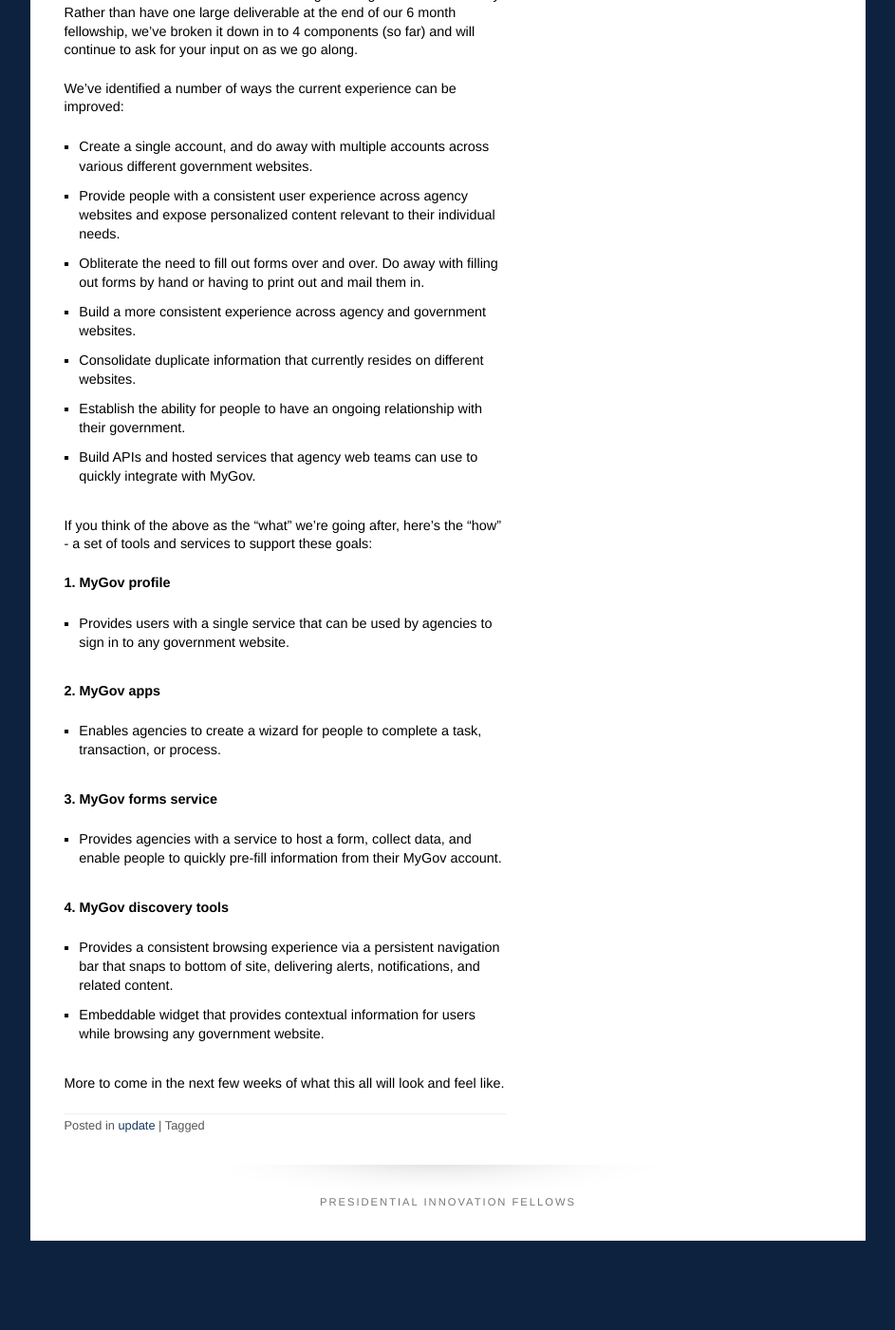
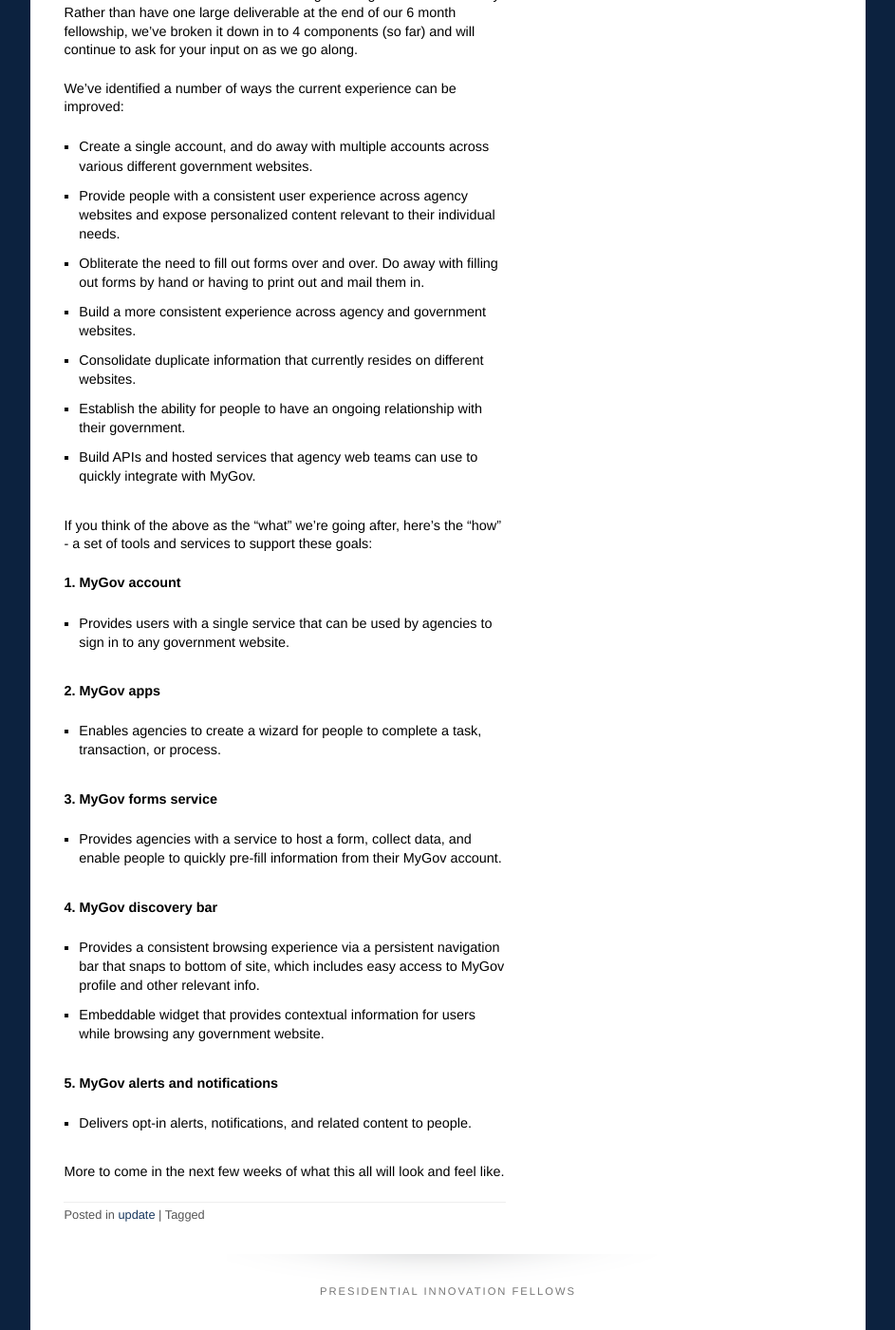
Before and after one commit to presidential-innovation-fellows/mygov, a Jekyll site: the page built from _posts/2012-09-18-your-filename.md, in a window 1280 px wide and 1400 px high, scrolled down 477 px. Shown: the whole window at 95% size, without its empty margins (168-1111 px from the left). Built offline with Jekyll 4.4.1, drawn with Linux system fonts in a browser that asks for light colours; nearby versions of some CDN libraries; comment, search, counter and statistics services are not loaded; before the commit the page ends 1783 px from its top, so only the background shows below that.

Commit message:
Updated _posts/2012-09-18-your-filename.md

```diff
--- a/_posts/2012-09-18-your-filename.md
+++ b/_posts/2012-09-18-your-filename.md
@@ -29,7 +29,7 @@
 
 If you think of the above as the "what" we're going after, here's the "how" - a set of tools and services to support these goals:
 
-**1. MyGov profile**
+**1. MyGov account**
 
 * Provides users with a single service that can be used by agencies to sign in to any government website.
 
@@ -41,9 +41,13 @@
 
 * Provides agencies with a service to host a form, collect data, and enable people to quickly pre-fill information from their MyGov account.
 
-**4. MyGov discovery tools**
+**4. MyGov discovery bar**
 
-* Provides a consistent browsing experience via a persistent navigation bar that snaps to bottom of site, delivering alerts, notifications, and related content.
+* Provides a consistent browsing experience via a persistent navigation bar that snaps to bottom of site, which includes easy access to MyGov profile and other relevant info.
 * Embeddable widget that provides contextual information for users while browsing any government website.
 
+**5. MyGov alerts and notifications**
+
+* Delivers opt-in alerts, notifications, and related content to people.
+
 More to come in the next few weeks of what this all will look and feel like.
```
